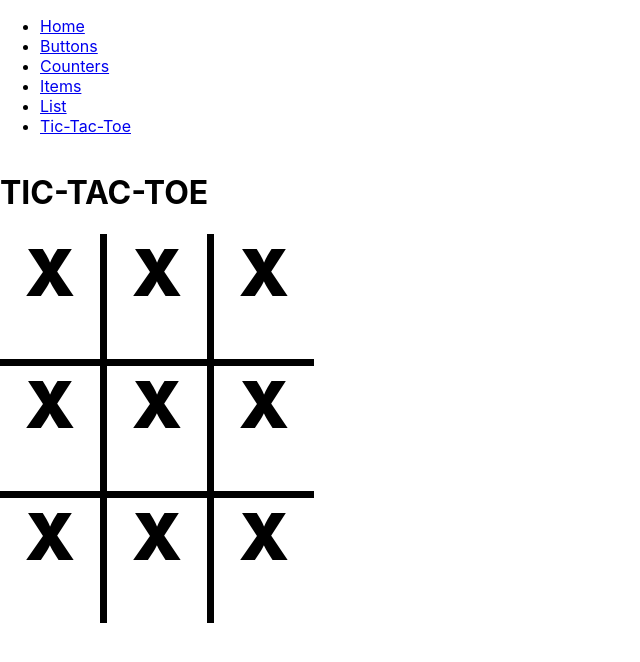
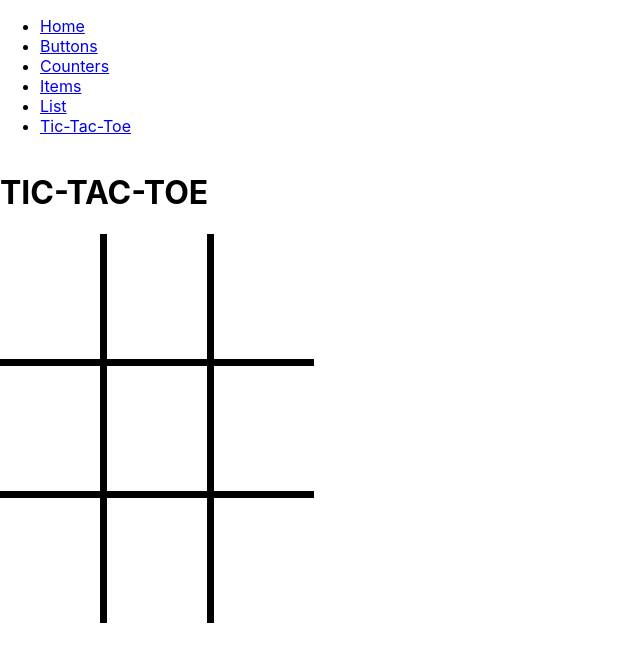
Before and after one commit to TaaviKodari/2023KevatPe1715_react-harjoitus, a React (Create React App) app in the folder 2023kevatpe1715_react-app/: page /TicTacToe in a window 1280 px wide. Shown: the top 662 px of the page, without its empty margins (0-640 px from the left). Built offline with nearby package versions, Linux system fonts and the light colour scheme.

Commit message:
onSquareClick tehty

```diff
--- a/2023kevatpe1715_react-app/src/TicTacToe/Board.jsx
+++ b/2023kevatpe1715_react-app/src/TicTacToe/Board.jsx
@@ -1,23 +1,40 @@
 import React from "react";
 import { Square } from "./Square";
 
-export const Board =()=>{
+export const Board =({gameState, onSquareClick})=>{
     return(
         <div>
             <div className="row">
-                <Square className="b-bottom-r"/>
-                <Square className="b-bottom-r"/>
-                <Square className="b-bottom"/>
+                <Square className="b-bottom-r"
+                state={gameState[0]}
+                onClick={()=> onSquareClick(0)}
+                />
+                <Square className="b-bottom-r"
+                state={gameState[1]}
+                />
+                <Square className="b-bottom"
+                state={gameState[2]}
+                />
             </div>
             <div className="row">
-                <Square className="b-bottom-r"/>
-                <Square className="b-bottom-r"/>
-                <Square className="b-bottom"/>
+                <Square className="b-bottom-r"
+                state={gameState[3]}
+                />
+                <Square className="b-bottom-r"
+                state={gameState[4]}
+                />
+                <Square className="b-bottom"
+                state={gameState[5]}
+                />
             </div>
             <div className="row">
-                <Square className="b-right"/>
-                <Square className="b-right"/>
-                <Square/>
+                <Square className="b-right"
+                state={gameState[6]}
+                />
+                <Square className="b-right"
+                state={gameState[7]}
+                />
+                <Square state={gameState[8]}/>
             </div>
         </div>
     );
--- a/2023kevatpe1715_react-app/src/TicTacToe/Square.jsx
+++ b/2023kevatpe1715_react-app/src/TicTacToe/Square.jsx
@@ -3,8 +3,8 @@ import React from "react";
 export const Square =(props)=>{
     const classes = props.className?`${props.className} square` : 'square';
     return(
-        <div className={classes}>
-            X
+        <div className={classes} onClick={props.onClick}>
+            {props.state}
         </div>
     );
 }
--- a/2023kevatpe1715_react-app/src/TicTacToe/TicTacToe.jsx
+++ b/2023kevatpe1715_react-app/src/TicTacToe/TicTacToe.jsx
@@ -2,12 +2,29 @@ import React from "react";
 import './TicTacToe.css';
 import { Board } from "./Board";
 import { useState } from "react";
+const initialBoard = ['','','','','','','','',''];
+
 export const TicTacToe =()=>{
+    const[gameState, setGameState] = useState(initialBoard);
+    const[isXTurn, setIsXTurn] = useState(true);
+
+    const onSquareClick = (index) =>{
+        let strings = Array.from(gameState);
+        if(strings[index] !== ''){
+            return;
+        }
+
+        strings[index] = isXTurn ? 'X' : 'O';
+        setGameState(strings);
+        setIsXTurn(!isXTurn);
+
+    }
+
     return(
         <div>
             <div className="game">
                 <h1>TIC-TAC-TOE</h1>
-                <Board/>
+                <Board gameState={gameState} onSquareClick={onSquareClick}/>
             </div>
         </div>
     );
```
